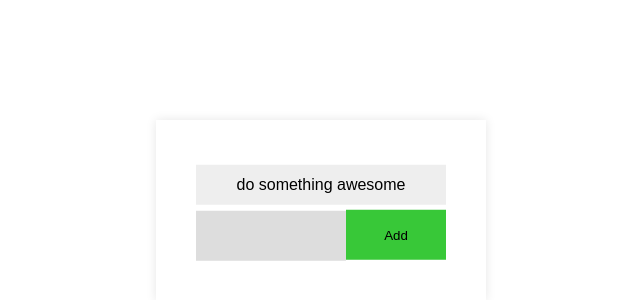
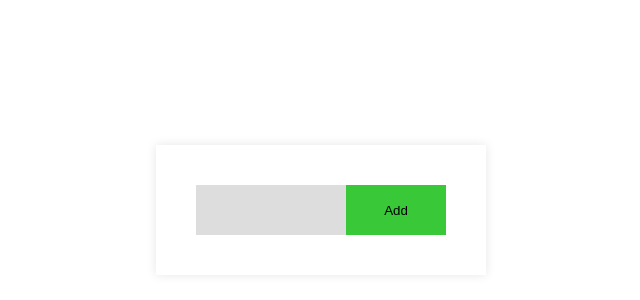
Before and after one commit to megashrieks/to-do-list, a React (Create React App) app: page / in a window 1280 px wide. Shown: the part 190-490 px from the top of the page, without its empty margins (319-959 px from the left). Built offline with nearby package versions, Linux system fonts and the light colour scheme.

Commit message:
Added selection of tasks.

```diff
--- a/src/App.css
+++ b/src/App.css
@@ -23,6 +23,17 @@
 }
 
 @keyframes App-logo-spin {
-  from { transform: rotate(0deg); }
-  to { transform: rotate(360deg); }
+	from {
+		transform: rotate(0deg);
 	}
+	to {
+		transform: rotate(360deg);
+	}
+}
+.indicator {
+	margin: 20px 0;
+	height: 40px;
+	color: rgb(225,0,80);
+	background:rgb(251, 224, 234);
+	line-height:40px;
+}
--- a/src/App.js
+++ b/src/App.js
@@ -14,8 +14,14 @@ class App extends Component {
 			this.storage = this.wipeStorage();
 		this.state = {
 			list: this.storage.list,
-			value:''
+			value: '',
+			selected: []
 		}
+		this.maxId = -1;
+		this.storage.list.forEach((e, i) => {
+			this.maxId = Math.max(this.maxId, e.id)
+		});
+		++this.maxId;
 	}
 	wipeStorage = () => {
 		localStorage.setItem("todo-items",
@@ -43,7 +49,10 @@ class App extends Component {
 		}
 	}
 	addItem = () => {
-		let list = [...this.state.list, this.state.value];
+		let list = [...this.state.list, {
+			name: this.state.value,
+			id:this.maxId
+		}];
 		this.storageFunctions.modify("list", list);
 		this.setState({
 			list: list,
@@ -53,13 +62,36 @@ class App extends Component {
 	changeText = ({ target: { value } }) => {
 		this.setState({ value: value })
 	}
+	toggleSelected = (id, value) => {
+		let selected = this.state.selected;
+		if (value) {
+			selected.push(id);
+			this.setState({
+				selected: selected
+			});
+		}
+		else {
+			let index = selected.indexOf(id);
+			selected.splice(index,1);
+			this.setState({
+				selected:selected
+			})
+		}
+	}
 	render() {
 		let list = this.state.list;
 		return (
 			<div className="App">
 				{list.map((e, i) => {
-					return <ListItem key={i} name={e} />;
+					return <ListItem
+						key={i}
+						name={e.name}
+						id={e.id}
+						toggleSelected={this.toggleSelected}/>;
 				})}
+				{!!this.state.selected.length && <div className="indicator">
+					{(this.state.selected.length + " selected")}
+				</div>}
 				<input
 					type="text"
 					value={this.state.value}
--- a/src/StorageStructure.js
+++ b/src/StorageStructure.js
@@ -1,4 +1,4 @@
 export default {
-    list: ['do something awesome'],
-    version:'0.0'
+    list: [],
+    version:'0'
 }
--- a/src/components/ListItem/ListItem.css
+++ b/src/components/ListItem/ListItem.css
@@ -4,7 +4,20 @@
 	line-height:40px;
 	list-style-type: none;
 	text-align:center;
-  margin:5px 0;
-  background:#eee;
+	margin:10px 0;
+	box-shadow:0 0 10px rgba(0,0,0,0.05);
+	border-left: 1px solid #333;
 	cursor:pointer;
+	transition:0.3s;
 }
+.todo:hover,.todo.selected{
+	background:#f7f7f7;
+	transform:scale(1.1,1.2);
+	border-left:10px solid #333;
+}
+.todo.selected{
+	border-left:10px solid rgb(250,86,86);
+}
+.close-icon:hover{
+	color:red;
+}
--- a/src/components/ListItem/ListItem.js
+++ b/src/components/ListItem/ListItem.js
@@ -1,12 +1,25 @@
-import React from 'react';
+import React,{Component} from 'react';
 import './ListItem.css';
-export default (props) => {
-    let clickAction = () => {
-        alert(props.name);
+class ListItem extends Component{
+    state = {
+        selected: false
     }
-    return (
-        <li className="todo" onClick={clickAction}>
-            {props.name}
-        </li>
-    );
+    clickAction = () => {
+        this.setState(prevState => {
+            this.props.toggleSelected(this.props.id+1, !prevState.selected);
+            return { selected: !prevState.selected }
+        });
+    }
+    render() {
+        return (
+            <li className={"todo"+(this.state.selected ? " selected" : "")}>
+                <div
+                    className="name"
+                    onClick={this.clickAction}>
+                    {this.props.name}
+                </div>
+            </li>
+        );
+    }
 }
+export default ListItem;
--- a/src/index.css
+++ b/src/index.css
@@ -33,4 +33,5 @@ button{
   border:0;
   background:rgb(56,200,56);
   outline:0;
+  float:right;
 }
```
Lines whose indentation alone changed are shown as unchanged.
